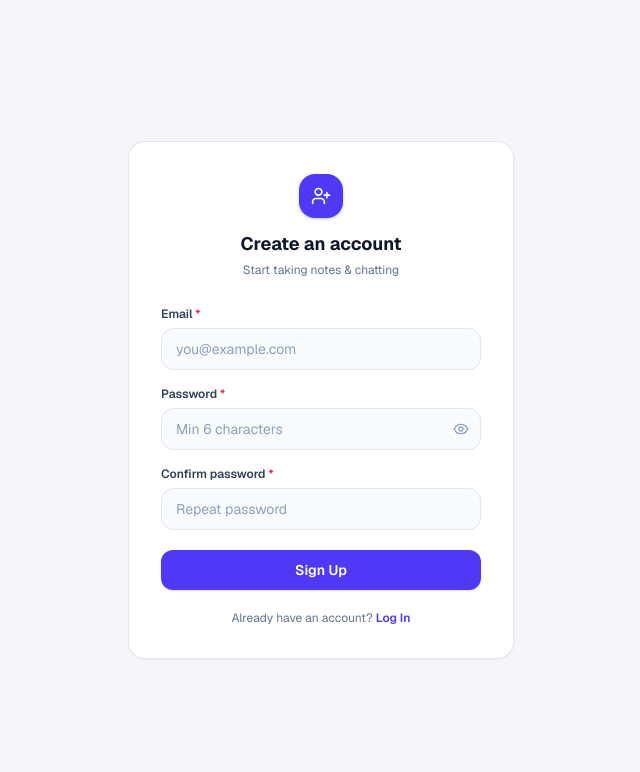
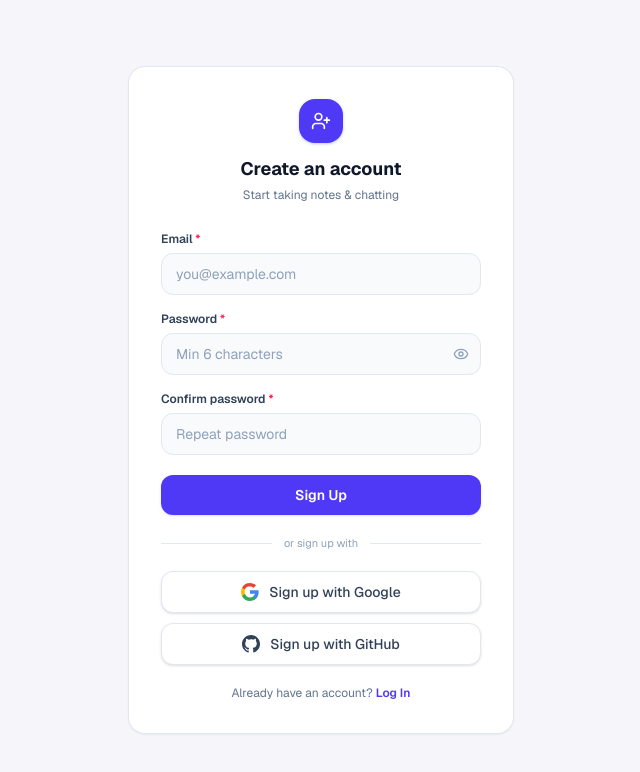
Before and after one commit to vitu168/clicknote, a Next.js app: page /auth/signup in a window 1280 px wide. Shown: the top 772 px of the page, without its empty margins (319-959 px from the left). Built offline with nearby package versions, Linux system fonts and the light colour scheme.

Commit message:
feat: add OAuth sign-in options for login and signup pages; implement auth callback handling

```diff
--- /dev/null
+++ b/src/app/auth/callback/page.tsx
@@ -0,0 +1,31 @@
+'use client';
+
+import { useEffect } from 'react';
+import { useRouter } from 'next/navigation';
+import { FileText } from 'lucide-react';
+import { supabase } from '@/lib/supabase';
+
+export default function AuthCallback() {
+  const router = useRouter();
+
+  useEffect(() => {
+    supabase.auth.getSession().then(({ data: { session } }) => {
+      if (session) {
+        router.replace('/auth/complete-profile');
+      } else {
+        router.replace('/auth/login');
+      }
+    });
+  }, [router]);
+
+  return (
+    <div className="flex min-h-screen items-center justify-center bg-[#F5F5FA]">
+      <div className="flex flex-col items-center gap-3 text-slate-500">
+        <div className="flex h-12 w-12 items-center justify-center rounded-2xl bg-indigo-600 shadow shadow-indigo-200">
+          <FileText className="h-5 w-5 text-white" />
+        </div>
+        <p className="text-xs">Signing you in…</p>
+      </div>
+    </div>
+  );
+}
--- a/src/app/auth/login/page.tsx
+++ b/src/app/auth/login/page.tsx
@@ -5,6 +5,7 @@ import Link from 'next/link';
 import { useRouter } from 'next/navigation';
 import { Eye, EyeOff, LogIn } from 'lucide-react';
 import { useSession } from '@/lib/session';
+import { supabase } from '@/lib/supabase';
 import { cn } from '@/lib/utils';
 
 export default function LoginPage() {
@@ -14,6 +15,7 @@ export default function LoginPage() {
   const [password, setPassword] = useState('');
   const [showPw, setShowPw] = useState(false);
   const [loading, setLoading] = useState(false);
+  const [oauthLoading, setOauthLoading] = useState<'google' | 'github' | null>(null);
   const [error, setError] = useState<string | null>(null);
 
   async function handleSubmit(e: React.FormEvent) {
@@ -32,6 +34,19 @@ export default function LoginPage() {
       );
     } finally {
       setLoading(false);
+    }
+  }
+
+  async function handleOAuthSignIn(provider: 'google' | 'github') {
+    setOauthLoading(provider);
+    setError(null);
+    const { error } = await supabase.auth.signInWithOAuth({
+      provider,
+      options: { redirectTo: `${window.location.origin}/auth/callback` },
+    });
+    if (error) {
+      setError(error.message);
+      setOauthLoading(null);
     }
   }
 
@@ -116,6 +131,49 @@ export default function LoginPage() {
           </button>
         </form>
 
+        <div className="my-5 flex items-center gap-3">
+          <div className="h-px flex-1 bg-slate-200" />
+          <span className="text-[11px] text-slate-400">or continue with</span>
+          <div className="h-px flex-1 bg-slate-200" />
+        </div>
+
+        <div className="flex flex-col gap-2.5">
+          <button
+            type="button"
+            onClick={() => handleOAuthSignIn('google')}
+            disabled={oauthLoading !== null}
+            className={cn(
+              'flex w-full items-center justify-center gap-2.5 rounded-xl border border-slate-200 bg-white py-2.5 text-sm font-medium text-slate-700 shadow-sm transition-colors',
+              'hover:bg-slate-50 hover:border-slate-300',
+              oauthLoading !== null && 'opacity-60 cursor-not-allowed',
+            )}
+          >
+            <svg width="18" height="18" viewBox="0 0 18 18" aria-hidden="true">
+              <path fill="#4285F4" d="M17.64 9.2c0-.637-.057-1.251-.164-1.84H9v3.481h4.844a4.14 4.14 0 0 1-1.796 2.716v2.259h2.908c1.702-1.567 2.684-3.875 2.684-6.615Z"/>
+              <path fill="#34A853" d="M9 18c2.43 0 4.467-.806 5.956-2.18l-2.908-2.259c-.806.54-1.837.86-3.048.86-2.344 0-4.328-1.584-5.036-3.711H.957v2.332A8.997 8.997 0 0 0 9 18Z"/>
+              <path fill="#FBBC05" d="M3.964 10.71A5.41 5.41 0 0 1 3.682 9c0-.593.102-1.17.282-1.71V4.958H.957A8.996 8.996 0 0 0 0 9c0 1.452.348 2.827.957 4.042l3.007-2.332Z"/>
+              <path fill="#EA4335" d="M9 3.58c1.321 0 2.508.454 3.44 1.345l2.582-2.58C13.463.891 11.426 0 9 0A8.997 8.997 0 0 0 .957 4.958L3.964 6.29C4.672 4.163 6.656 3.58 9 3.58Z"/>
+            </svg>
+            {oauthLoading === 'google' ? 'Redirecting…' : 'Continue with Google'}
+          </button>
+
+          <button
+            type="button"
+            onClick={() => handleOAuthSignIn('github')}
+            disabled={oauthLoading !== null}
+            className={cn(
+              'flex w-full items-center justify-center gap-2.5 rounded-xl border border-slate-200 bg-white py-2.5 text-sm font-medium text-slate-700 shadow-sm transition-colors',
+              'hover:bg-slate-50 hover:border-slate-300',
+              oauthLoading !== null && 'opacity-60 cursor-not-allowed',
+            )}
+          >
+            <svg width="18" height="18" viewBox="0 0 24 24" aria-hidden="true" fill="currentColor">
+              <path d="M12 0C5.37 0 0 5.37 0 12c0 5.3 3.438 9.8 8.205 11.385.6.113.82-.258.82-.577 0-.285-.01-1.04-.015-2.04-3.338.724-4.042-1.61-4.042-1.61-.546-1.385-1.335-1.755-1.335-1.755-1.087-.744.084-.729.084-.729 1.205.084 1.838 1.236 1.838 1.236 1.07 1.835 2.809 1.305 3.495.998.108-.776.417-1.305.76-1.605-2.665-.3-5.466-1.332-5.466-5.93 0-1.31.465-2.38 1.235-3.22-.135-.303-.54-1.523.105-3.176 0 0 1.005-.322 3.3 1.23A11.509 11.509 0 0 1 12 5.803c1.02.005 2.047.138 3.006.404 2.29-1.552 3.297-1.23 3.297-1.23.645 1.653.24 2.873.12 3.176.765.84 1.23 1.91 1.23 3.22 0 4.61-2.805 5.625-5.475 5.92.42.36.81 1.096.81 2.22 0 1.606-.015 2.896-.015 3.286 0 .315.21.69.825.57C20.565 21.795 24 17.295 24 12c0-6.63-5.37-12-12-12Z"/>
+            </svg>
+            {oauthLoading === 'github' ? 'Redirecting…' : 'Continue with GitHub'}
+          </button>
+        </div>
+
         <p className="mt-5 text-center text-xs text-slate-500">
           Don&apos;t have an account?{' '}
           <Link href="/auth/signup" className="font-semibold text-indigo-600 hover:underline">
--- a/src/app/auth/signup/page.tsx
+++ b/src/app/auth/signup/page.tsx
@@ -5,6 +5,7 @@ import Link from 'next/link';
 import { useRouter } from 'next/navigation';
 import { Eye, EyeOff, UserPlus } from 'lucide-react';
 import { useSession } from '@/lib/session';
+import { supabase } from '@/lib/supabase';
 import { cn } from '@/lib/utils';
 
 export default function SignupPage() {
@@ -15,6 +16,7 @@ export default function SignupPage() {
   const [confirm, setConfirm] = useState('');
   const [showPw, setShowPw] = useState(false);
   const [loading, setLoading] = useState(false);
+  const [oauthLoading, setOauthLoading] = useState<'google' | 'github' | null>(null);
   const [error, setError] = useState<string | null>(null);
 
   async function handleSubmit(e: React.FormEvent) {
@@ -44,6 +46,19 @@ export default function SignupPage() {
       );
     } finally {
       setLoading(false);
+    }
+  }
+
+  async function handleOAuthSignIn(provider: 'google' | 'github') {
+    setOauthLoading(provider);
+    setError(null);
+    const { error } = await supabase.auth.signInWithOAuth({
+      provider,
+      options: { redirectTo: `${window.location.origin}/auth/callback` },
+    });
+    if (error) {
+      setError(error.message);
+      setOauthLoading(null);
     }
   }
 
@@ -135,6 +150,49 @@ export default function SignupPage() {
           </button>
         </form>
 
+        <div className="my-5 flex items-center gap-3">
+          <div className="h-px flex-1 bg-slate-200" />
+          <span className="text-[11px] text-slate-400">or sign up with</span>
+          <div className="h-px flex-1 bg-slate-200" />
+        </div>
+
+        <div className="flex flex-col gap-2.5">
+          <button
+            type="button"
+            onClick={() => handleOAuthSignIn('google')}
+            disabled={oauthLoading !== null}
+            className={cn(
+              'flex w-full items-center justify-center gap-2.5 rounded-xl border border-slate-200 bg-white py-2.5 text-sm font-medium text-slate-700 shadow-sm transition-colors',
+              'hover:bg-slate-50 hover:border-slate-300',
+              oauthLoading !== null && 'opacity-60 cursor-not-allowed',
+            )}
+          >
+            <svg width="18" height="18" viewBox="0 0 18 18" aria-hidden="true">
+              <path fill="#4285F4" d="M17.64 9.2c0-.637-.057-1.251-.164-1.84H9v3.481h4.844a4.14 4.14 0 0 1-1.796 2.716v2.259h2.908c1.702-1.567 2.684-3.875 2.684-6.615Z"/>
+              <path fill="#34A853" d="M9 18c2.43 0 4.467-.806 5.956-2.18l-2.908-2.259c-.806.54-1.837.86-3.048.86-2.344 0-4.328-1.584-5.036-3.711H.957v2.332A8.997 8.997 0 0 0 9 18Z"/>
+              <path fill="#FBBC05" d="M3.964 10.71A5.41 5.41 0 0 1 3.682 9c0-.593.102-1.17.282-1.71V4.958H.957A8.996 8.996 0 0 0 0 9c0 1.452.348 2.827.957 4.042l3.007-2.332Z"/>
+              <path fill="#EA4335" d="M9 3.58c1.321 0 2.508.454 3.44 1.345l2.582-2.58C13.463.891 11.426 0 9 0A8.997 8.997 0 0 0 .957 4.958L3.964 6.29C4.672 4.163 6.656 3.58 9 3.58Z"/>
+            </svg>
+            {oauthLoading === 'google' ? 'Redirecting…' : 'Sign up with Google'}
+          </button>
+
+          <button
+            type="button"
+            onClick={() => handleOAuthSignIn('github')}
+            disabled={oauthLoading !== null}
+            className={cn(
+              'flex w-full items-center justify-center gap-2.5 rounded-xl border border-slate-200 bg-white py-2.5 text-sm font-medium text-slate-700 shadow-sm transition-colors',
+              'hover:bg-slate-50 hover:border-slate-300',
+              oauthLoading !== null && 'opacity-60 cursor-not-allowed',
+            )}
+          >
+            <svg width="18" height="18" viewBox="0 0 24 24" aria-hidden="true" fill="currentColor">
+              <path d="M12 0C5.37 0 0 5.37 0 12c0 5.3 3.438 9.8 8.205 11.385.6.113.82-.258.82-.577 0-.285-.01-1.04-.015-2.04-3.338.724-4.042-1.61-4.042-1.61-.546-1.385-1.335-1.755-1.335-1.755-1.087-.744.084-.729.084-.729 1.205.084 1.838 1.236 1.838 1.236 1.07 1.835 2.809 1.305 3.495.998.108-.776.417-1.305.76-1.605-2.665-.3-5.466-1.332-5.466-5.93 0-1.31.465-2.38 1.235-3.22-.135-.303-.54-1.523.105-3.176 0 0 1.005-.322 3.3 1.23A11.509 11.509 0 0 1 12 5.803c1.02.005 2.047.138 3.006.404 2.29-1.552 3.297-1.23 3.297-1.23.645 1.653.24 2.873.12 3.176.765.84 1.23 1.91 1.23 3.22 0 4.61-2.805 5.625-5.475 5.92.42.36.81 1.096.81 2.22 0 1.606-.015 2.896-.015 3.286 0 .315.21.69.825.57C20.565 21.795 24 17.295 24 12c0-6.63-5.37-12-12-12Z"/>
+            </svg>
+            {oauthLoading === 'github' ? 'Redirecting…' : 'Sign up with GitHub'}
+          </button>
+        </div>
+
         <p className="mt-5 text-center text-xs text-slate-500">
           Already have an account?{' '}
           <Link href="/auth/login" className="font-semibold text-indigo-600 hover:underline">
--- a/src/components/dashboard/LineChart.tsx
+++ b/src/components/dashboard/LineChart.tsx
@@ -84,10 +84,10 @@ export default function LineChart({
           </defs>
 
           {/* Horizontal grid lines */}
-          {yTicks.map((v) => {
+          {yTicks.map((v, i) => {
             const y = toY(v);
             return (
-              <g key={v}>
+              <g key={i}>
                 <line
                   x1={PAD.left} y1={y}
                   x2={W - PAD.right} y2={y}
```
